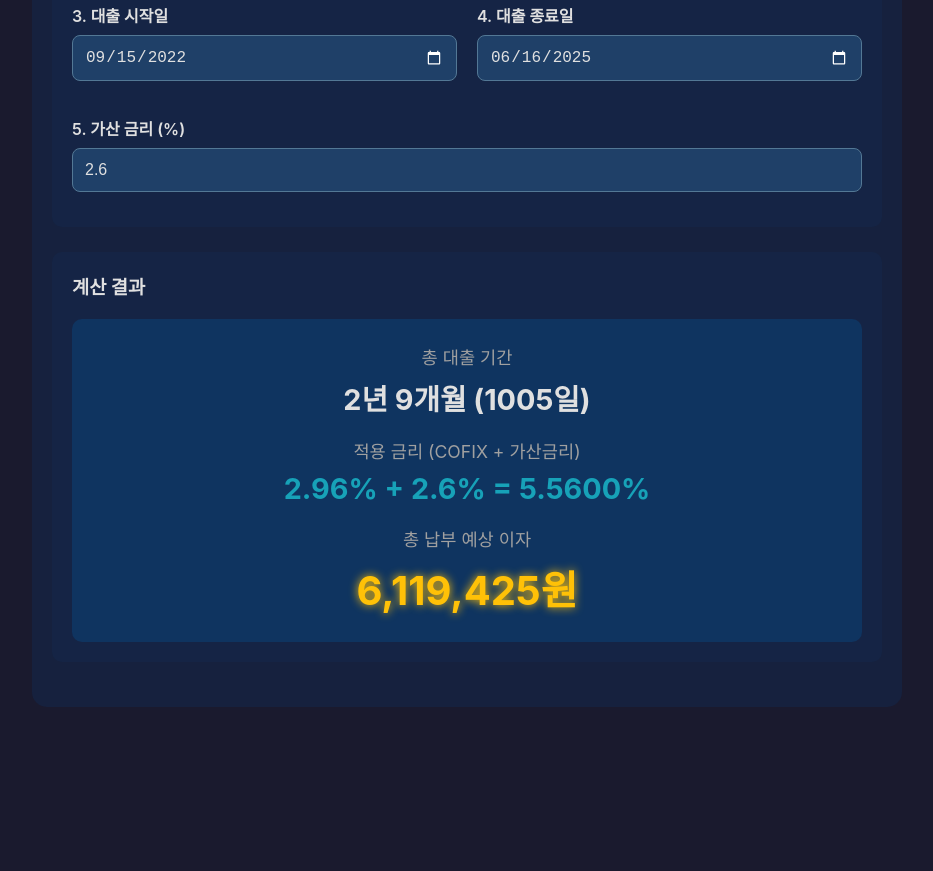
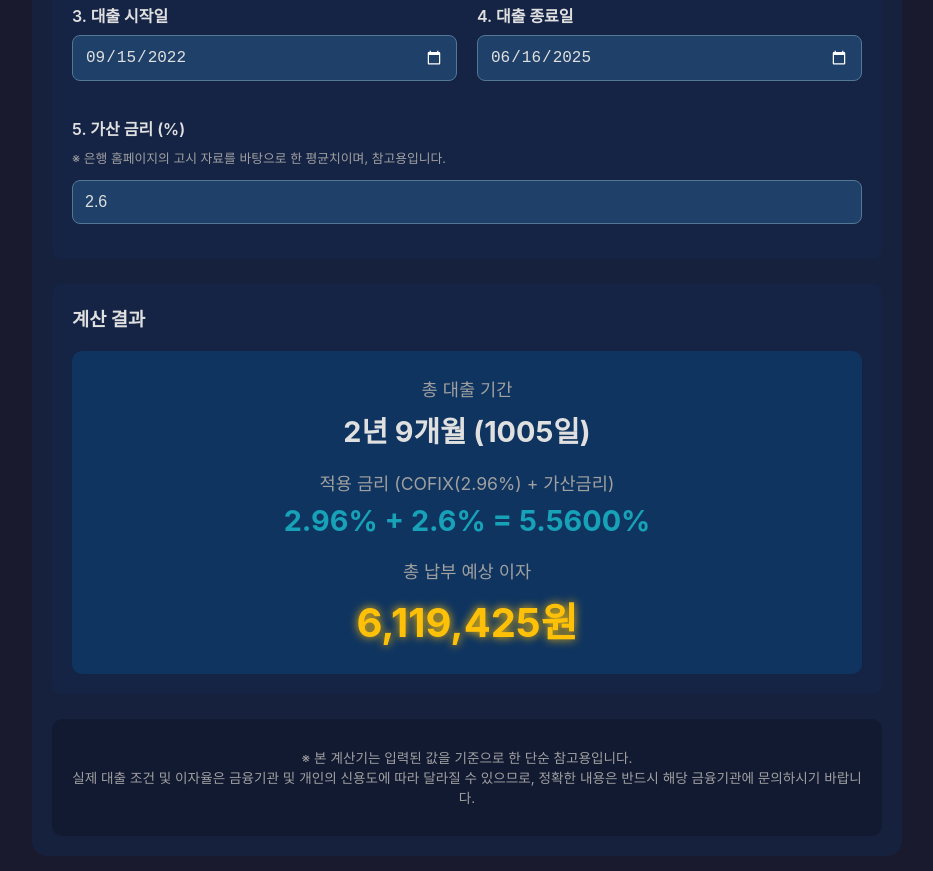
Before and after one commit to ojstyle/anyang, a plain HTML site: page index2.html in a window 1280 px wide. Shown: the part 479-1350 px from the top of the page, without its empty margins (173-1106 px from the left). Before the commit the page ends 1201 px from the top, so only its background shows below. Drawn offline with Linux system fonts and the light colour scheme.

Commit message:
Add files via upload

```diff
--- a/index2.html
+++ b/index2.html
@@ -58,6 +58,7 @@
         }
         input[type="date"] { color-scheme: dark; }
         .korean-currency { font-size: 0.9em; color: #a0a0a0; text-align: right; height: 1em; margin-top: 4px; }
+        .input-note { font-size: 0.8em; color: #a0a0a0; margin-top: 5px; }
 
         #results {
             background-color: var(--primary-color);
@@ -73,6 +74,15 @@
             font-size: 2.5em;
             color: var(--warning-color);
             text-shadow: 0 0 10px var(--warning-color);
+        }
+        .disclaimer {
+            font-size: 0.85em;
+            color: #a0a0a0;
+            text-align: center;
+            margin-top: 25px;
+            padding: 15px;
+            background-color: rgba(0,0,0,0.2);
+            border-radius: 10px;
         }
 
         @media (max-width: 600px) {
@@ -110,6 +120,7 @@
                 </div>
                 <div class="input-group full-width">
                     <label for="spreadRate">5. 가산 금리 (%)</label>
+                    <p class="input-note">※ 은행 홈페이지의 고시 자료를 바탕으로 한 평균치이며, 참고용입니다.</p>
                     <input type="number" step="0.1" id="spreadRate" value="2.6">
                 </div>
             </div>
@@ -120,6 +131,10 @@
             <div id="results">
                 <p>위에 값을 입력하시면 결과가 표시됩니다.</p>
             </div>
+        </div>
+
+        <div class="disclaimer">
+            <p>※ 본 계산기는 입력된 값을 기준으로 한 단순 참고용입니다.<br>실제 대출 조건 및 이자율은 금융기관 및 개인의 신용도에 따라 달라질 수 있으므로, 정확한 내용은 반드시 해당 금융기관에 문의하시기 바랍니다.</p>
         </div>
     </div>
 
@@ -215,7 +230,7 @@
                     <div class="result-value">${periodYears}년 ${periodMonths}개월 (${Math.round(days)}일)</div>
                 </div>
                 <div class="result-item">
-                    <div class="result-label">적용 금리 (COFIX + 가산금리)</div>
+                    <div class="result-label">적용 금리 (COFIX(${historicalCofixRate}%) + 가산금리)</div>
                     <div class="result-value" style="color:var(--alt-color);">${historicalCofixRate}% + ${spreadRate}% = ${ (totalRate * 100).toFixed(4)}%</div>
                 </div>
                 <div class="result-item">
```
